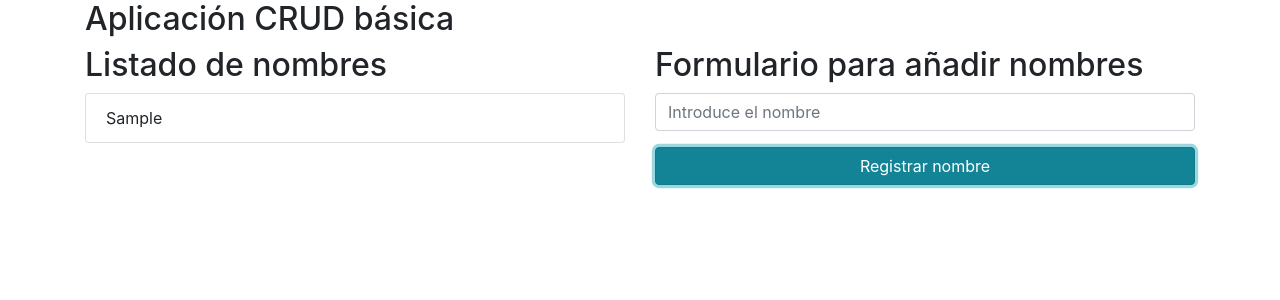
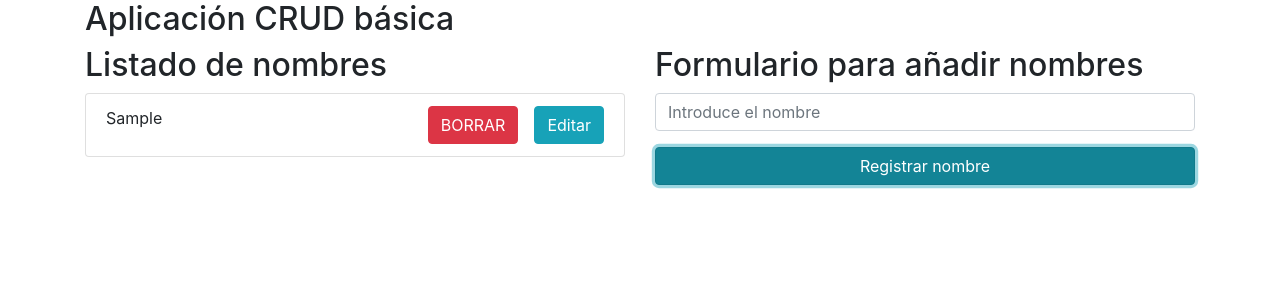
Before and after one commit to UlisesAstrada/crud-app-new, a React (Create React App) app: page / in a window 1280 px wide. Both pictures are taken after typing "Sample" into the empty fields and a click on the input "Registrar nombre". Shown: the top 300 px of the page. Built offline with nearby package versions, Linux system fonts and the light colour scheme.

Commit message:
almost finishing

```diff
--- a/src/components/ListadoNombres.jsx
+++ b/src/components/ListadoNombres.jsx
@@ -5,15 +5,45 @@ function ListadoNombres() {
 
   const [nombre, setNombre] = useState('')
   const [listadoNombres, setListadoNombres] = useState([])
+  const [modoEdicion, setModoEdicion] = useState(false)
+  const [id, setId] = useState('')
+  const [error, setError] = useState(null)
+
 
   const addNombre = (event) => {
     event.preventDefault()
+    if(!nombre.trim()) {
+      setError('El campo nombre está vacío')
+      return
+    }
     const nuevoNombre = {
       id: uniqid(),
       nombreUsuario: nombre
     }
+
     setListadoNombres([...listadoNombres, nuevoNombre])
-    setNombre("")
+    setNombre('')
+    setError(null)
+  }
+
+  const removeNombre = (id) => {
+    const nuevoArray =  listadoNombres.filter(item => item.id !== id)
+    setListadoNombres(nuevoArray)
+
+  }
+
+  const editar = (item) => {
+    setModoEdicion(true)
+    setNombre(item.nombreUsuario)
+    setId(item.id)
+  }
+
+  const editarNombre = (event) => {
+    event.preventDefault()
+    const arrayNew = listadoNombres.map(item => item.id === id ? {id:item.id, nombreUsuario:nombre} : item)
+    setListadoNombres(arrayNew)
+    setNombre('')
+    setModoEdicion(false)
   }
 
   return (
@@ -25,14 +55,27 @@ function ListadoNombres() {
           <ul className="list-group">
             {
               listadoNombres.map(item =>
-                <li key={item.id} className="list-group-item">{item.nombreUsuario}</li>
+                <li key={item.id} className="list-group-item">
+                  {item.nombreUsuario}
+                  <button
+                  className="btn btn-info float-right"
+                  onClick={() => {editar(item)}}
+                  >
+                    Editar
+                  </button>
+                  <button
+                  className="btn btn-danger float-right mr-3"
+                  onClick={() => {removeNombre(item.id)}}>
+                    BORRAR
+                  </button>
+                </li>
               )
             }
           </ul>
         </div>
         <div className="col">
           <h2>Formulario para añadir nombres</h2>
-          <form onSubmit={(event) => addNombre(event)} className="form-group">
+          <form onSubmit={modoEdicion ? editarNombre : addNombre} className="form-group">
             <input
             onChange= {(event) =>{setNombre(event.target.value)}}
             className="form-control mb-3"
@@ -42,8 +85,14 @@ function ListadoNombres() {
             <input
             className="btn btn-info btn-block"
             type="submit"
-            value="Registrar nombre"/>
+            value={modoEdicion ? 'Editar nombre' : 'Registrar nombre'}/>
           </form>
+          {
+            error !== null ?
+            (<div className='alert alert-danger' role='alert'> {error} </div>)
+            :
+            (<div></div>)
+          }
         </div>
       </div>
     </div>
```
